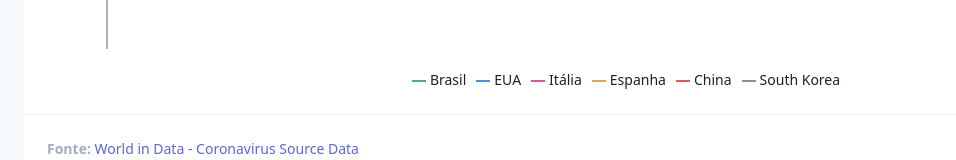
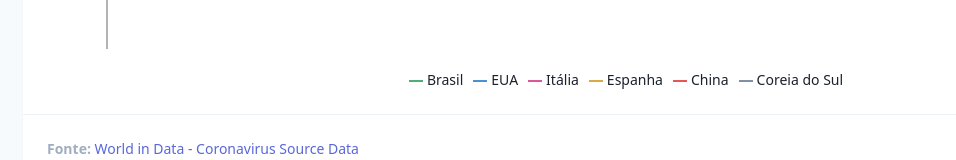
Before and after one commit to hnordt/covid, a React (Create React App) app: page / in a window 1280 px wide. Shown: the part 628-788 px from the top of the page, without its empty margins (9-965 px from the left). Built offline with nearby package versions, Linux system fonts and the light colour scheme; no server answers; a web font is replaced by a local one; what @tailwindcss/ui would draw is missing.

Commit message:
chore: Add South Korea

```diff
--- a/src/App.js
+++ b/src/App.js
@@ -33,7 +33,7 @@ function getCountryNameByDataKey(dataKey) {
     "totalCases.Spain": "Espanha",
     "totalCases.China": "China",
     "totalCases.United States": "EUA",
-    "totalCases.South Korea": "South Korea"
+    "totalCases.South Korea": "Coreia do Sul"
   }[dataKey]
 }
 
```
